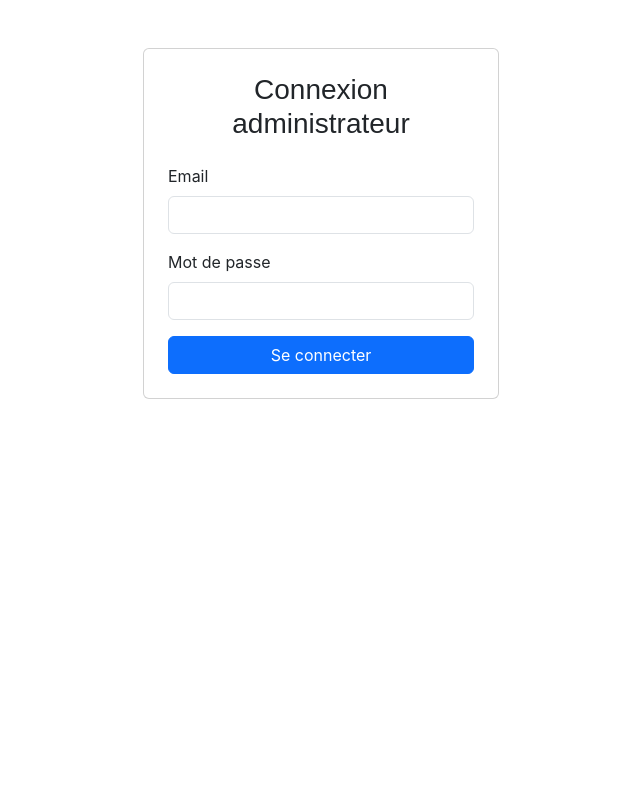
After one commit to Juste009/gestion_des_tickets_de_support, a PHP site: page /Admin/login.php in a window 1280 px wide. The commit adds this page. Shown: the whole page, without its empty margins (319-959 px from the left). Run offline with PHP 8.4, Linux system fonts and the light colour scheme.

Commit message:
Modification Juste 3

```diff
--- a/Admin/delete-ticket.php
+++ b/Admin/delete-ticket.php
@@ -1,5 +1,6 @@
 <?php
 require_once "../config/database.php";
+require_once "auth.php";
 if ($_SERVER["REQUEST_METHOD"] !== "POST") {
     header("Location: tickets.php");
     exit;
--- a/Admin/index.php
+++ b/Admin/index.php
@@ -3,6 +3,7 @@ $pageTitle = "Tableau de bord - Support-ticket";
 require_once __DIR__ . '/../config/database.php';
 require_once __DIR__ . '/../includes/header.php';
 require_once __DIR__ . '/../includes/navbar.php';
+require_once "auth.php";
 
 $ticketsOuverts = $pdo->query(
     "SELECT COUNT(*) FROM tickets WHERE statut NOT IN ('Résolu', 'Fermé')"
--- /dev/null
+++ b/Admin/login.php
@@ -0,0 +1,142 @@
+<?php
+
+session_start();
+
+require_once "../config/database.php";
+
+if (isset($_SESSION["admin_id"])) {
+    header("Location: index.php");
+    exit;
+}
+
+$error = "";
+
+if ($_SERVER["REQUEST_METHOD"] === "POST") {
+
+    $email = trim($_POST["email"] ?? "");
+    $password = $_POST["password"] ?? "";
+
+    if ($email === "" || $password === "") {
+        $error = "Veuillez remplir tous les champs.";
+    } elseif (!filter_var($email, FILTER_VALIDATE_EMAIL)) {
+        $error = "Adresse email invalide.";
+    } else {
+
+        $sql = "SELECT id, nom, email, password
+                FROM administrateurs
+                WHERE email = :email
+                LIMIT 1";
+
+        $stmt = $pdo->prepare($sql);
+        $stmt->execute([
+            "email" => $email
+        ]);
+
+        $admin = $stmt->fetch(PDO::FETCH_ASSOC);
+
+        if ($admin && password_verify($password, $admin["password"])) {
+
+            session_regenerate_id(true);
+
+            $_SESSION["admin_id"] = $admin["id"];
+            $_SESSION["admin_nom"] = $admin["nom"];
+            $_SESSION["admin_email"] = $admin["email"];
+
+            header("Location: index.php");
+            exit;
+
+        } else {
+            $error = "Email ou mot de passe incorrect.";
+        }
+    }
+}
+?>
+
+<!DOCTYPE html>
+<html lang="fr">
+
+<head>
+    <meta charset="UTF-8">
+    <meta name="viewport" content="width=device-width, initial-scale=1.0">
+
+    <title>Connexion administrateur</title>
+
+    <link href="https://cdn.jsdelivr.net/npm/bootstrap@5.3.3/dist/css/bootstrap.min.css" rel="stylesheet">
+
+    <link rel="stylesheet" href="../assets/css/style.css">
+</head>
+
+<body>
+
+<div class="container py-5">
+
+    <div class="row justify-content-center">
+
+        <div class="col-md-6 col-lg-4">
+
+            <div class="card p-4">
+
+                <h1 class="h3 text-center mb-4">
+                    Connexion administrateur
+                </h1>
+
+                <?php if ($error !== ""): ?>
+
+                    <div class="alert alert-danger">
+                        <?= htmlspecialchars($error, ENT_QUOTES, "UTF-8") ?>
+                    </div>
+
+                <?php endif; ?>
+
+                <form method="POST">
+
+                    <div class="mb-3">
+
+                        <label for="email" class="form-label">
+                            Email
+                        </label>
+
+                        <input
+                            type="email"
+                            name="email"
+                            id="email"
+                            class="form-control"
+                            required
+                            value="<?= htmlspecialchars($_POST["email"] ?? "", ENT_QUOTES, "UTF-8") ?>"
+                        >
+
+                    </div>
+
+                    <div class="mb-3">
+
+                        <label for="password" class="form-label">
+                            Mot de passe
+                        </label>
+
+                        <input
+                            type="password"
+                            name="password"
+                            id="password"
+                            class="form-control"
+                            required
+                        >
+
+                    </div>
+
+                    <button type="submit" class="btn btn-primary w-100">
+                        Se connecter
+                    </button>
+
+                </form>
+
+            </div>
+
+        </div>
+
+    </div>
+
+</div>
+
+</body>
+
+</html>
```
Also changed, not shown: Admin/auth.php (added, +9 -0 lines), Admin/logout.php (added, +10 -0 lines).
